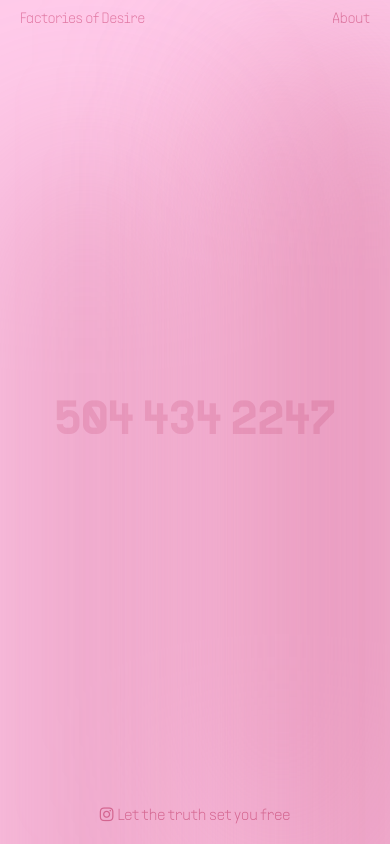
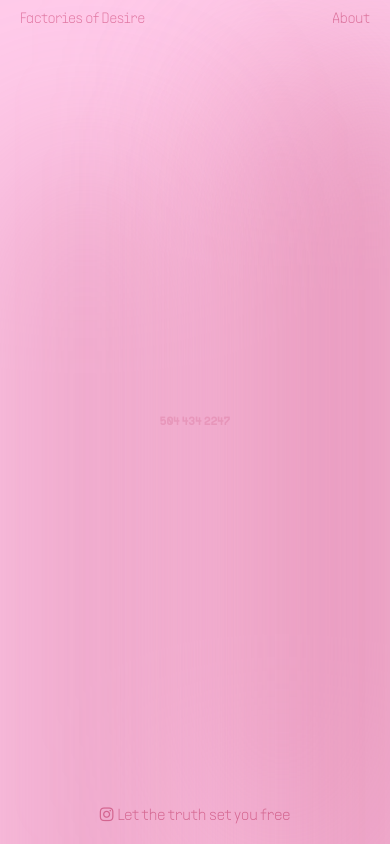
Before and after one commit to droth0924/Factories-of-Desire, a plain HTML site: page index.html in a window 390 px wide. Drawn offline with Linux system fonts and the light colour scheme.

Commit message:
Update styles.css

```diff
--- a/styles.css
+++ b/styles.css
@@ -194,10 +194,12 @@ h1{
 
 @media only screen and (max-width: 600px){
     h1{
-        font-size: 3rem;
+        font-size: 12px;
         -webkit-text-size-adjust: 100%;
         mix-blend-mode: multiply;
         color: #e196b2;
         opacity: 30%;
+        appearance: auto;
+        -webkit-appearance: none;
     }
 }
```
